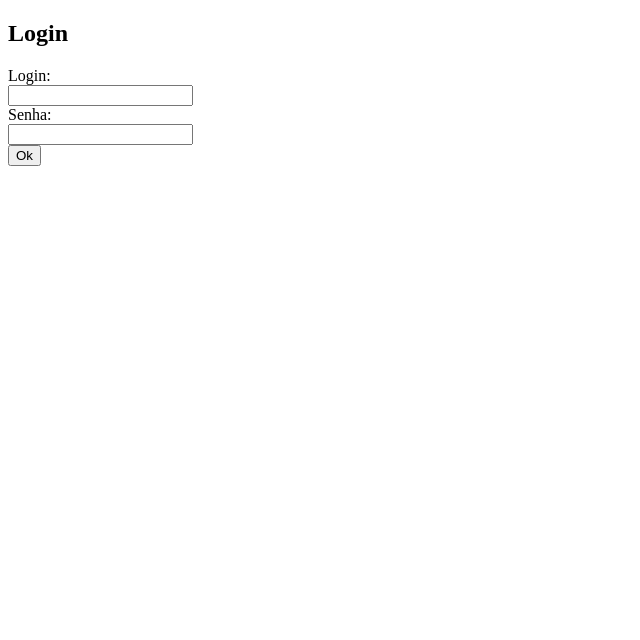
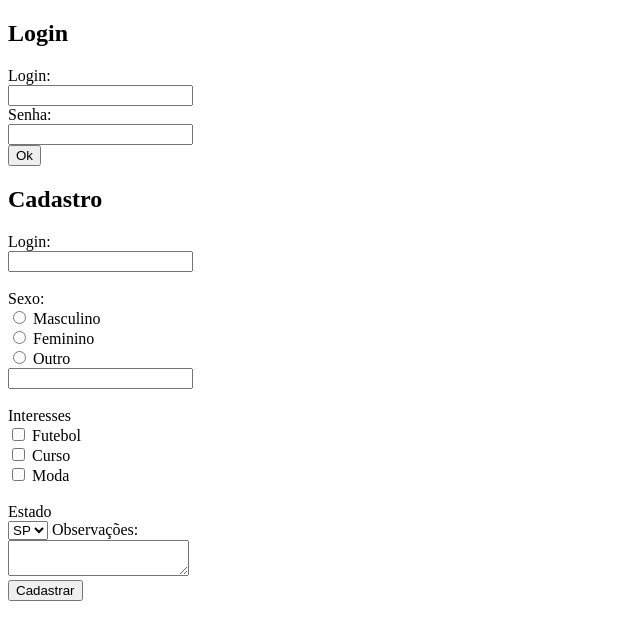
Before and after one commit to c-viniciussantos/AulasCursoWebUdemy, a plain HTML site: page index.html in a window 1280 px wide. Shown: the whole page, without its empty margins (0-640 px from the left). Drawn offline with Linux system fonts and the light colour scheme.

Commit message:
Mais sobre formulários

```diff
--- a/index.html
+++ b/index.html
@@ -22,6 +22,41 @@
 
 			</form>
 
+			<h2> Cadastro </h2>
+			<form>
+
+				Login:<br>
+				<input type="text" name="login"><br><br>
+
+				Sexo:<br>
+				<input type="radio" name="sexo" value="M">
+				Masculino<br>
+				<input type="radio" name="sexo" value="F">
+				Feminino<br>
+				<input type="radio" name="sexo"> Outro<br>
+				<input type="text" name="Outro"><br><br>
+
+				Interesses<br>
+				<input type="checkbox" name="interesses"> Futebol
+				<br>
+				<input type="checkbox" name="interesses"> Curso
+				<br>
+				<input type="checkbox" name="interesses"> Moda
+				<br><br>
+
+				Estado<br>
+				<select name="Estado">
+					<option value="sp">SP</option>
+					<option value="rj">RJ</option>
+				</select>
+
+				Observações: <br>
+				<textarea></textarea><br>
+
+				<input type="submit" value="Cadastrar">
+
+			</form>
+
 </body>
 
 </html>
```
